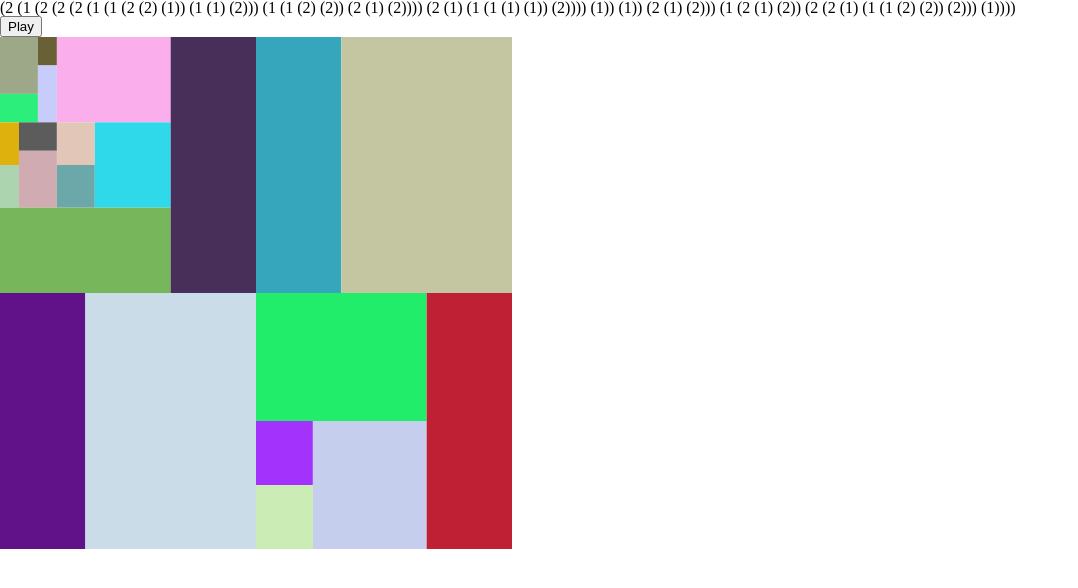
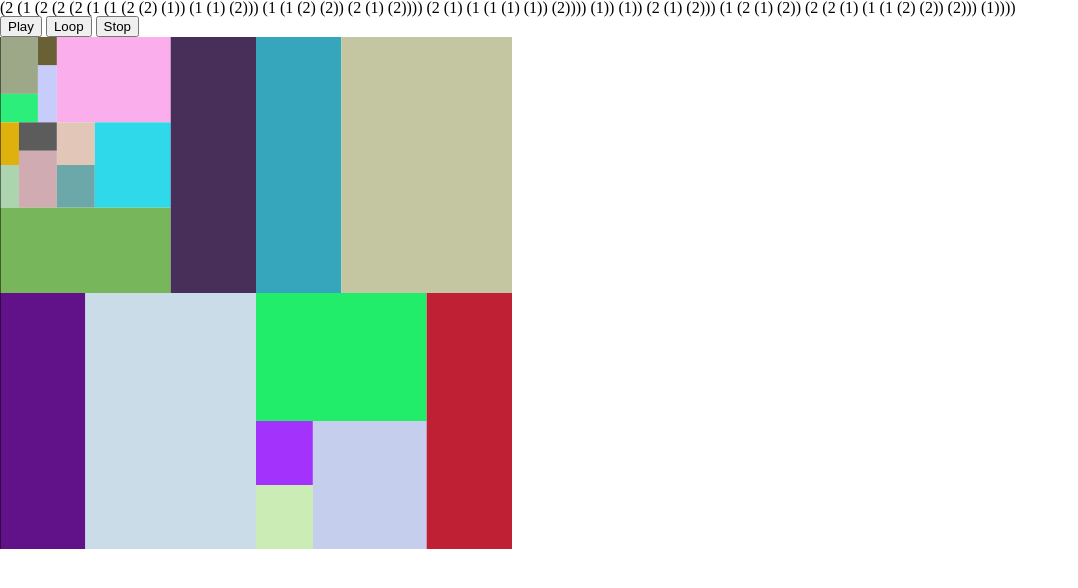
Before and after one commit to chrisdonahue/justree, a plain HTML site: page index.html in a window 1280 px wide. Shown: the whole page, without its empty margins (0-1078 px from the left). Drawn offline with Linux system fonts and the light colour scheme.

Commit message:
got playhead working for video

```diff
--- a/index.html
+++ b/index.html
@@ -18,6 +18,8 @@
 	</div>
 	<div id="ui">
 		<button id="play">Play</button>
+		<button id="loop">Loop</button>
+		<button id="stop">Stop</button>
 	</div>
 	<div id="canvas">
 		<canvas id="justree-ui" width="512" height="512"></canvas>
--- a/js/justree.js
+++ b/js/justree.js
@@ -21,20 +21,29 @@ window.justree = window.justree || {};
 
 	/* config */
 	var config = justree.config = {}
+    config.blockSize = 1024;
 	config.freqMin = 220.0;
 	config.freqMax = 440.0;
-	config.timeLenAbs = 10.0;
+	config.timeLenAbs = 2.0;
 	config.depthMin = 3;
 	config.depthMax = 8;
 	config.nDims = 2;
 	config.pTerm = 0.5;
 	config.pOn = 0.5;
 	config.ratios = [1, 2];
+    config.ratiosTime = []; // TODO
+    config.ratiosFreq = [];
 	config.ratiosLen = config.ratios.length;
 
 	/* shared */
 	var shared = justree.shared = {};
-	shared.timePlaybackRel = 0.0;
+    var PlayheadStateEnum = {
+        'STOPPED': 0,
+        'PLAYING': 1,
+        'LOOPING': 2
+    };
+    shared.playheadState = PlayheadStateEnum.STOPPED;
+    shared.playheadPosRel = 0.0;
 
 	/* tree */
 	var tree = justree.tree = {};
@@ -104,18 +113,27 @@ window.justree = window.justree || {};
 	var ui = justree.ui = {};
 	ui.init = function () {};
 	ui.callbackPlayClick = function () {
-		console.log('lol');
+        shared.playheadState = PlayheadStateEnum.PLAYING;
+        shared.playheadPosRel = 0.0;
 	};
+    ui.callbackLoopClick = function () {
+        shared.playheadState = PlayheadStateEnum.LOOPING;
+    };
+    ui.callbackStopClick = function () {
+        shared.playheadState = PlayheadStateEnum.STOPPED;
+        shared.playheadPosRel = 0.0;
+    };
 
 	/* audio */
 	var audio = justree.audio = {};
 	audio.init = function () {
 		var audioCtx = audio.audioCtx = new window.AudioContext();
 		var sampleRate = audio.sampleRate = audioCtx.sampleRate;
-		audio.sampleRateInverse = 1.0 / sampleRate;
-		var blockSize = audio.blockSize = 1024;
-		audio.blockSizeInverse = 1.0 / blockSize;
+		var sampleRateInverse = audio.sampleRateInverse = 1.0 / sampleRate;
+		var blockSize = audio.blockSize = config.blockSize;
+		var blockSizeInverse = audio.blockSizeInverse = 1.0 / blockSize;
 		var scriptNode = audioCtx.createScriptProcessor(blockSize, 0, 1);
+        audio.playheadPosRelStep = (blockSize * sampleRateInverse) / config.timeLenAbs;
 		scriptNode.onaudioprocess = audio.callback;
 		scriptNode.connect(audioCtx.destination);
 	};
@@ -131,6 +149,25 @@ window.justree = window.justree || {};
 			}
 			//bufferCh[0] = 0.25;
 		}
+
+        switch (shared.playheadState) {
+            case PlayheadStateEnum.STOPPED:
+                break;
+            case PlayheadStateEnum.PLAYING:
+                shared.playheadPosRel += audio.playheadPosRelStep;
+                if (shared.playheadPosRel >= 1.0) {
+                    shared.playheadState = PlayheadStateEnum.STOPPED;
+                }
+                break;
+            case PlayheadStateEnum.LOOPING:
+                shared.playheadPosRel += audio.playheadPosRelStep;
+                while (shared.playheadPosRel >= 1.0) {
+                    shared.playheadPosRel -= 1.0;
+                }
+                break;
+            default:
+                break;
+        }
 	};
 
 	/* video */
@@ -219,11 +256,24 @@ window.justree = window.justree || {};
 		var ctx = video.canvasCtx;
 		var width = video.canvasWidth;
 		var height = video.canvasHeight;
+
+        // clear
+        ctx.clearRect(0, 0, width, height);
+
+        // draw treemap
 		for (var i = 0; i < video.grid.length; ++i) {
 			var region = video.grid[i];
 			ctx.fillStyle = region[0];
 			ctx.fillRect(region[1] * width, region[2] * height, region[3] * width, region[4] * height);
 		}
+
+        // draw playback line
+        ctx.strokeStyle = 'rgb(0, 0, 0)';
+        ctx.beginPath();
+        var playheadX = shared.playheadPosRel * width;
+        ctx.moveTo(playheadX, 0);
+        ctx.lineTo(playheadX, height);
+        ctx.stroke();
 	};
 	video.rootSet = function(root) {
 		$('#debug #msg').html(root.toString());
@@ -253,9 +303,11 @@ window.justree = window.justree || {};
 
 		// register play callback
 		$('#ui #play').on('click', ui.callbackPlayClick);
+        $('#ui #loop').on('click', ui.callbackLoopClick);
+        $('#ui #stop').on('click', ui.callbackStopClick);
 
 		// animiate
-		// window.requestAnimationFrame(video.animate);
+		window.requestAnimationFrame(video.animate);
 
 		// draw views
 		video.callbackWindowResize();
```
